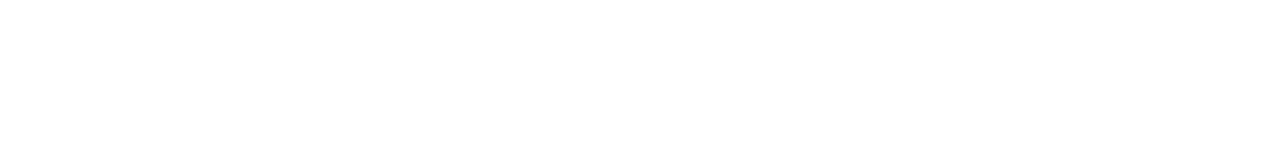
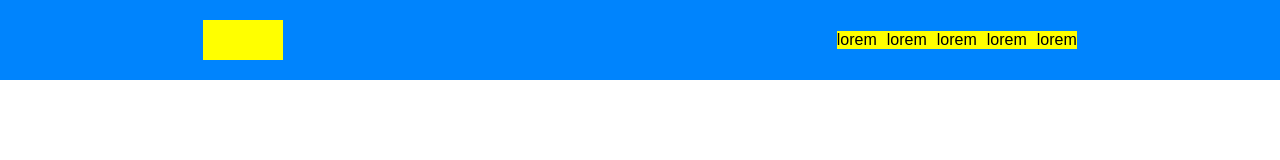
Before and after one commit to LeoneCarmelo/htmlcss-responsive-layout, a plain HTML site: page index.html in a window 1280 px wide. Drawn offline with Linux system fonts and the light colour scheme.

Commit message:
Add header blocks

```diff
--- a/assets/css/style.css
+++ b/assets/css/style.css
@@ -4,7 +4,35 @@
     padding: 0;
     box-sizing: border-box;
 }
+
+.container {
+    width:80%;
+    margin:auto;
+}
+
+body {
+    font-family: 'PT Sans', sans-serif;
+}
+
 /* #endregion Common */
+
+/* #region Debug */
+.debug .logo {
+    width:80px;
+    height:40px;
+    background-color: yellow;
+}
+.debug .app_header ul {
+    background-color: yellow;
+}
+
+.debug .container {
+    height: 100%;
+    justify-content: space-between;
+    align-items: center;
+}
+
+/* #endregion Debug */
 
 /* #region Color */
 :root {
@@ -15,7 +43,24 @@
 }
 /* #endregion Color */
 
+/* #region Utility */
+.d_flex {
+    display: flex;
+}
+
+/* #endregion Utility */
+
+
 /* #region Header */
+.app_header {
+    height:80px;
+    background-color: var(--header);
+    padding:1rem;
+}
+
+.app_header ul {
+    display:none;
+}
 /* #endregion Header */
 
 /* #region Main */
@@ -28,9 +73,26 @@
 /* #region Responsive layout */
 
 /* #region tablet */
+@media screen and (min-width:768px) {
+
 /* #endregion tablet */
 
 /* #region Desktop */
+@media screen and (min-width:1200px) {
+    .container {
+        width:70%;
+    }
+    .fa-bars {
+        display: none;
+    }
+    .app_header ul {
+        display: flex;
+        justify-content: center;
+        list-style: none;
+        gap: 10px;
+    }
+}
+}
 /* #endregion Desktop */
 
 
--- a/index.html
+++ b/index.html
@@ -4,12 +4,25 @@
     <meta charset="UTF-8">
     <meta http-equiv="X-UA-Compatible" content="IE=edge">
     <meta name="viewport" content="width=device-width, initial-scale=1.0">
+    <link rel="stylesheet" href="https://cdnjs.cloudflare.com/ajax/libs/font-awesome/6.3.0/css/all.min.css">
     <link rel="stylesheet" href="./assets/css/style.css">
     <title>Responsive Layout</title>
 </head>
-<body>
+<body class="debug">
     <!-- Header -->
-    <header class="app_header"></header>
+    <header class="app_header">
+        <div class="container d_flex">
+            <div class="logo"></div>
+            <ul>
+                <li>lorem</li>
+                <li>lorem</li>
+                <li>lorem</li>
+                <li>lorem</li>
+                <li>lorem</li>
+            </ul>
+            <i class="fa-solid fa-bars"></i>
+        </div>
+    </header>
 
     <!-- Main -->
     <main class="app_main"></main>
```
